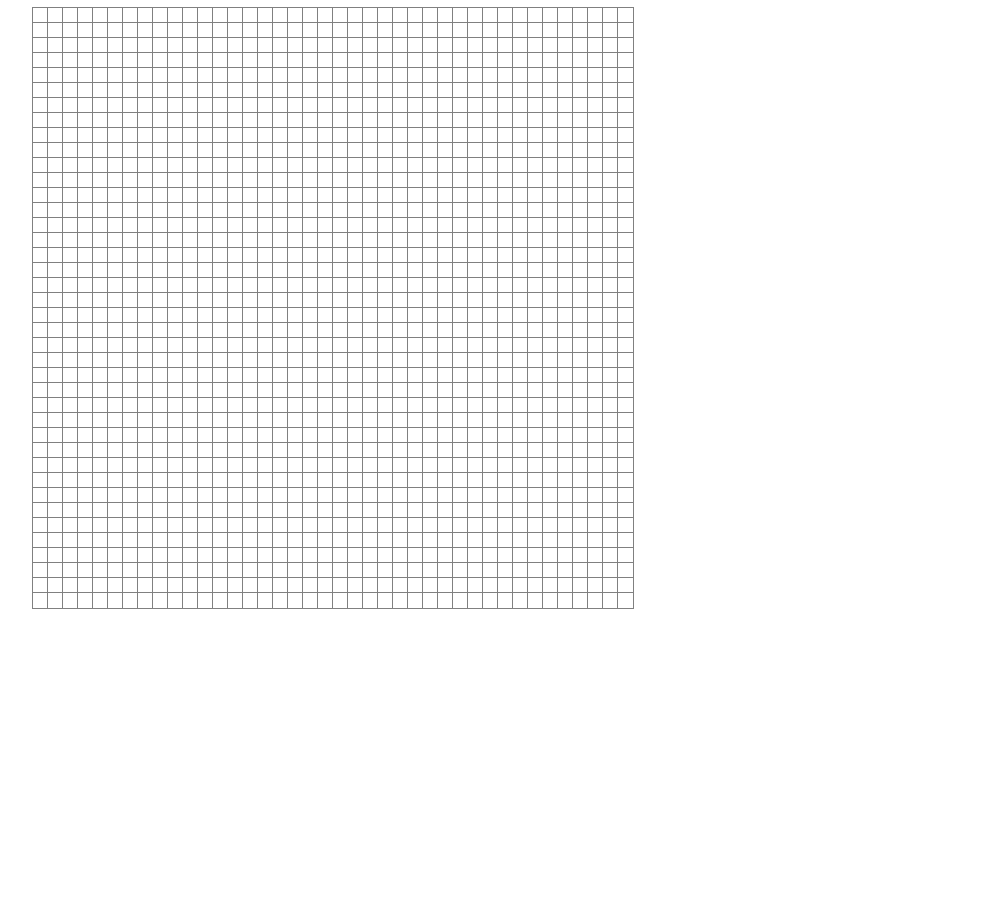
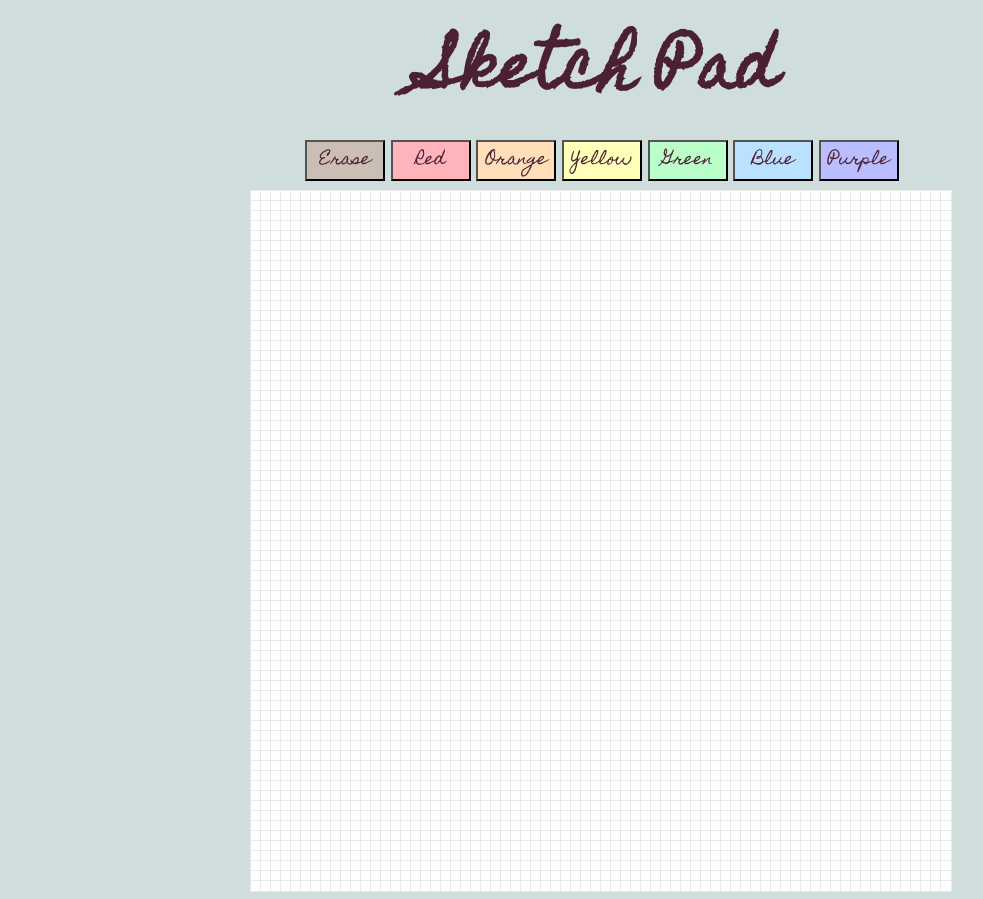
Before and after one commit to L-Hunter/sketchpad, a plain HTML site: page index.html in a window 1280 px wide. Shown: the whole page, without its empty margins (38-1021 px from the left). Before the commit the page ends 800 px from the top, so only its background shows below. Drawn offline with nearby package versions, Linux system fonts and the light colour scheme.

Commit message:
fine tuning

```diff
--- a/assets/script.js
+++ b/assets/script.js
@@ -1,6 +1,6 @@
 $(document).ready(function() {
 
-var size = 40;
+var size = 70;
 var $row = $("<div />", {
     class: 'row'
 });
@@ -19,8 +19,56 @@ function render(){
 
 render();
 
+$("#erase").click(function(){
+	$(".cell").css("background-color", "#FFFFFF");
+});
+
+//default coloring
 $( ".cell" ).hover(
   function() {
     $( this ).addClass( "color" );
-  });
+ });
+
+// selected colors
+$("#red").click(function(){
+	$( ".cell" ).hover(
+  		function() {
+    	$( this ).css("background-color", "#ffb3ba" );
+	})
 });
+
+$("#orange").click(function(){
+	$( ".cell" ).hover(
+  		function() {
+    	$( this ).css("background-color", "#ffdfba" );
+	})
+});
+$("#yellow").click(function(){
+	$( ".cell" ).hover(
+  		function() {
+    	$( this ).css("background-color", "#ffffba" );
+	})
+});
+
+$("#green").click(function(){
+	$( ".cell" ).hover(
+  		function() {
+    	$( this ).css("background-color", "#baffc9" );
+	})
+});
+
+$("#blue").click(function(){
+	$( ".cell" ).hover(
+  		function() {
+    	$( this ).css("background-color", "#bae1ff" );
+	})
+});
+
+$("#purple").click(function(){
+	$( ".cell" ).hover(
+  		function() {
+    	$( this ).css("background-color", "#babdff" );
+	})
+});
+
+});
--- a/assets/style.css
+++ b/assets/style.css
@@ -1,23 +1,76 @@
-/*hi css*/
+body {
+	background-color: #cfdddd;
+	color: #4b2032;
+	font-family: 'Homemade Apple', cursive;
+}
+
+h1 {
+	text-align: center;
+	font-size: 60px;
+	margin: 0;
+	padding: 1px;
+}
+
+.buttons {
+	width: 702px;
+	margin: 0 auto;
+	padding-bottom: 10px;
+	text-align: center;
+}
+
+button {
+	background-color: #cbbeb5;
+	color: #4b2032;
+	width: 80px;
+	font-size: 16px;
+	font-family: 'Homemade Apple', cursive;
+}
 
 #pad {
-    width: 90%;
+    width: 702px;
     margin: 0 auto;
+    text-align: center;
 }
 
 .row {
-    height: 15px;
+    height: 10px;
 }
 
 .cell {
-    width: 15px;
-    height: 15px;
-    outline: 1px solid gray;
+    width: 10px;
+    height: 10px;
+    outline: 1px solid #e9e9e9;
     display: inline-block;
     float: left;
     background: #FFFFFF;
 }
 
 .color {
-	background-color: purple;
+	background-color: #cbbeb5;
 }
+
+.red {
+	background-color: #ffb3ba;
+}
+
+.orange {
+	background-color: #ffdfba;
+}
+
+.yellow {
+	background-color: #ffffba;
+}
+
+.green {
+	background-color: #baffc9;
+}
+
+.blue {
+	background-color: #bae1ff;
+;
+}
+
+.purple {
+	background-color: #babdff;
+;
+}
--- a/index.html
+++ b/index.html
@@ -3,8 +3,20 @@
 <head>
 	<title>Sketch Pad</title>
 	<link rel="stylesheet" type="text/css" href="assets/style.css">
+	<link href="https://fonts.googleapis.com/css?family=Homemade+Apple" rel="stylesheet">
+	 <link rel="shortcut icon" href="assets/favicon-pencil.ico" type="image/x-icon">
 </head>
 <body>
+<h1>Sketch Pad</h1>
+<div class="buttons">
+	<button id="erase">Erase</button>
+	<button id="red" class="red">Red</button>
+	<button id="orange" class="orange">Orange</button>
+	<button id="yellow" class="yellow">Yellow</button>
+	<button id="green" class="green">Green</button>
+	<button id="blue" class="blue">Blue</button>
+	<button id="purple" class="purple">Purple</button>
+</div>
 <div id="pad"></div>
 <script src="https://ajax.googleapis.com/ajax/libs/jquery/3.1.0/jquery.min.js"></script>
 <script type="text/javascript" src="assets/script.js"></script>
```
Also changed, not shown: assets/favicon-pencil.ico (added).
